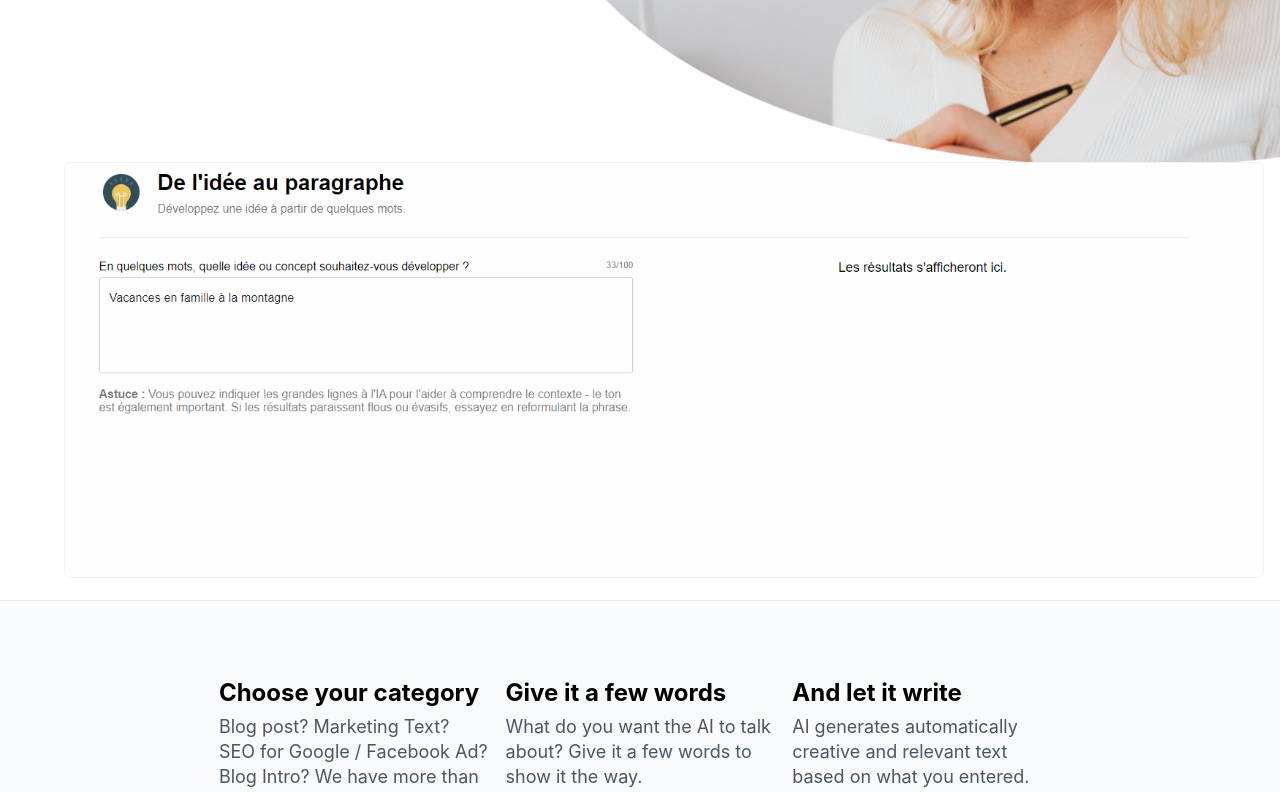
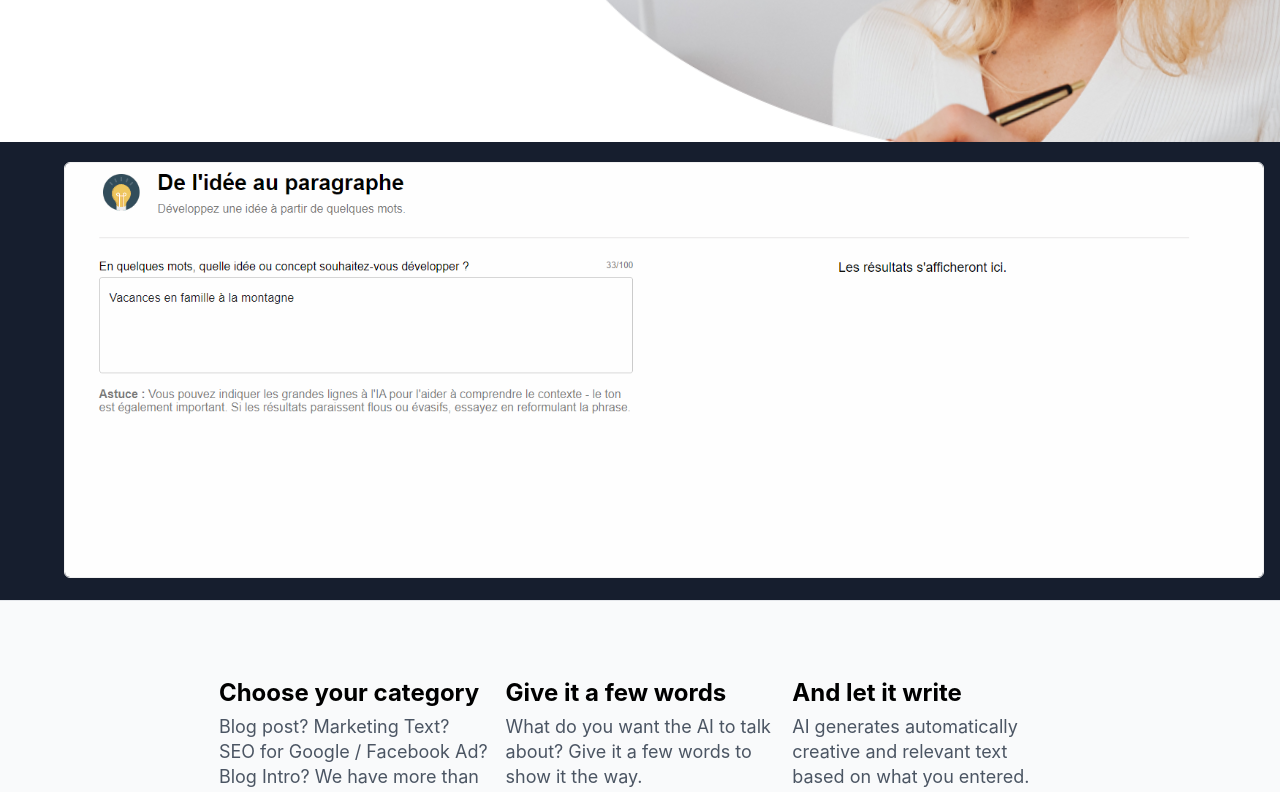
Before and after one commit to YoannBuzenet/ai_next_app, a Next.js app: page / in a window 1280 px wide. Shown: the part 604-1396 px from the top of the page. Built offline with nearby package versions, Linux system fonts and the light colour scheme; no server answers.

Commit message:
improving layout

```diff
--- a/styles/Home.module.css
+++ b/styles/Home.module.css
@@ -158,6 +158,7 @@
   justify-content: center;
   text-align: center;
   margin-top: 200px;
+  background-color: #161e2e;
 }
 .afterfirstLiner img {
   width: 1200px;
```
